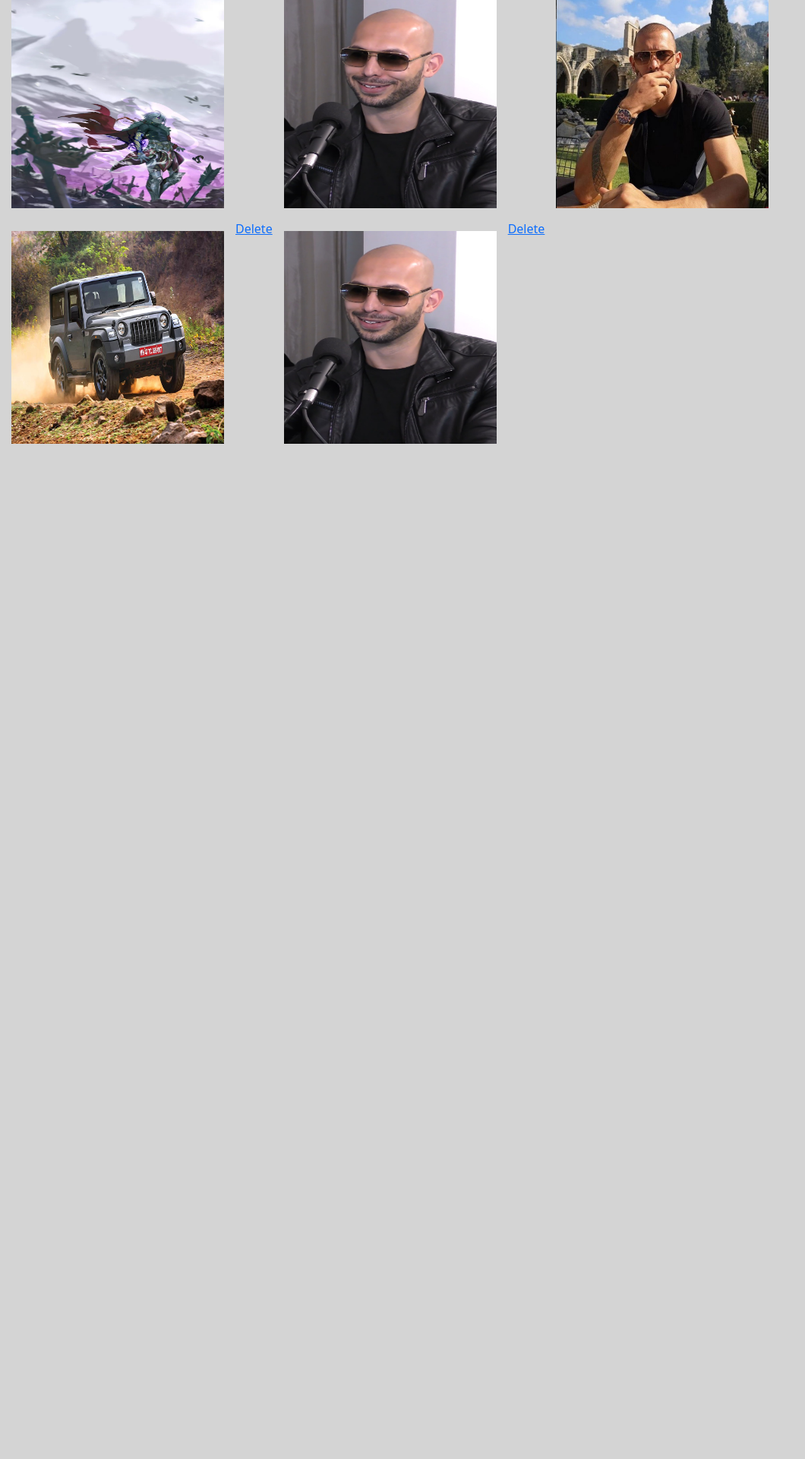
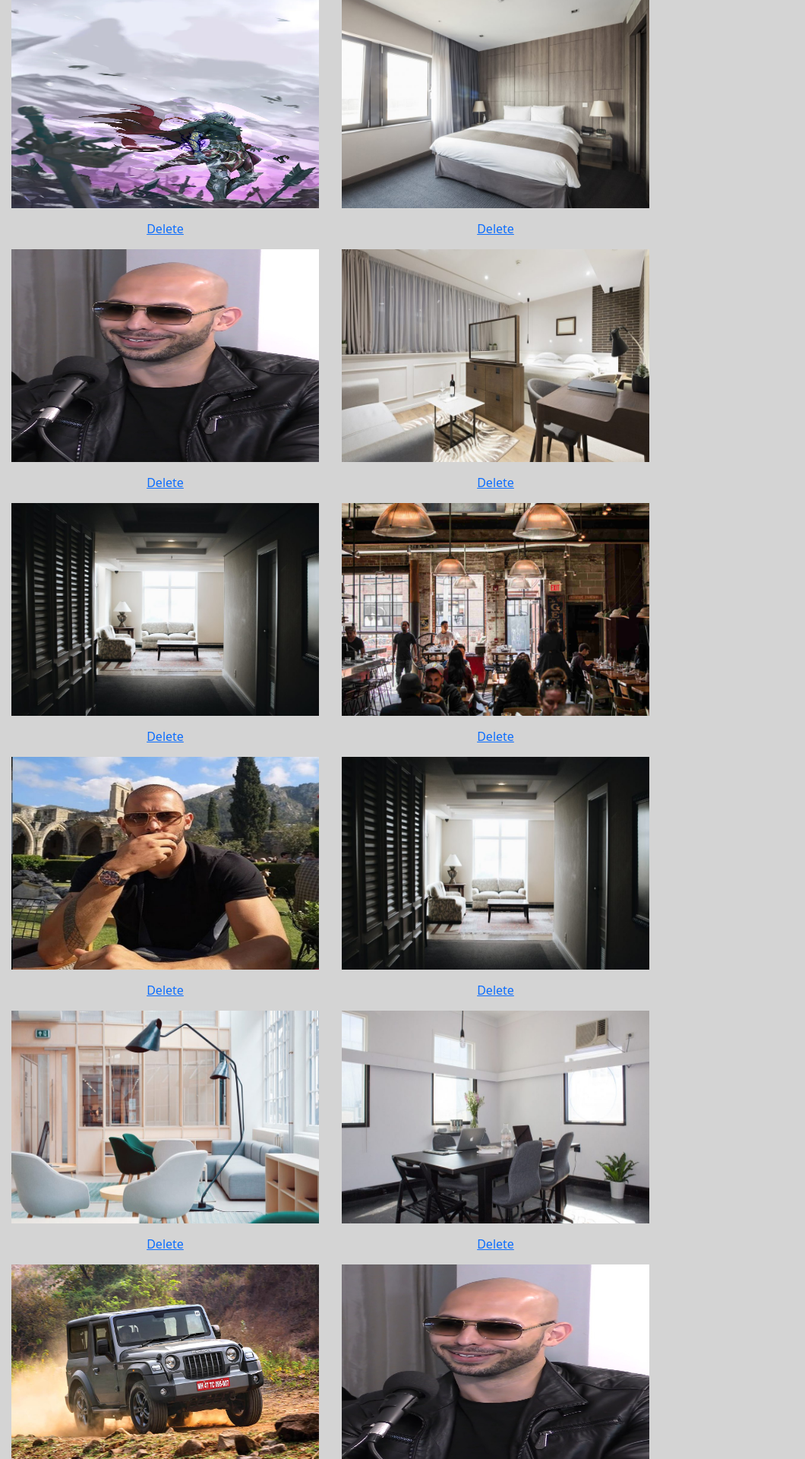
Before and after one commit to X-Tzer/php-project-bernhardt, a PHP site: page /gallery.php in a window 1280 px wide. Shown: the part 127-2047 px from the top of the page at 76% size, without its empty margins (0-1060 px from the left). Before the commit the page ends 711 px from the top, so only its background shows below. Run offline with PHP 8.4, Linux system fonts and the light colour scheme; a user stored in the database is signed in; data comes from the database, SQL or seed files in the repository; some web fonts are replaced.

Commit message:
Third version

```diff
--- a/gallery.php
+++ b/gallery.php
@@ -7,9 +7,15 @@ include "header.php";
         justify-content: row;
         flex-wrap: wrap;
     }
+
     section img {
         margin: 5px;
         padding: 10px;
+    }
+    .photos{
+        display: flex;
+        flex-direction: column;
+        align-items: center;
     }
 </style>
 <?php
@@ -25,14 +31,17 @@ $dir = opendir("images");
             if ($file == '.' || $file == '..') {
                 continue;
             }
-    ?>
-            <img src="../images/<?php echo $file ?>" height="300x" width="300px" />
-            <?php
-            if ($rou["role"] == 1) {
-            ?>
-                <a href="filedelete.php?filename=<?php echo $file; ?>">Delete</a>
+    ?><div class="photos">
+                <img src="images/<?php echo $file ?>" height="300x" width="425px" />
+                <?php
+                if ($rou["role"] == 1) {
+                ?>
+                    <a href="filedelete.php?filename=<?php echo $file; ?>">Delete</a>
+                <?php
+                }
+                ?>
+            </div>
     <?php
-            }
         }
     }
     ?>
--- a/gallery2.php
+++ b/gallery2.php
@@ -14,8 +14,7 @@
         }
 
         section img {
-            margin: 5px;
-            padding: 10px;
+            padding: 8px;
         }
     </style>
 </head>
@@ -24,6 +23,7 @@
     <?php
     $dir = opendir("images");
     ?>
+    <a href="home.php">Home</a>
     <section>
         <?php
         while (($file = readdir($dir)) !== false) {
@@ -31,7 +31,7 @@
                 continue;
             }
         ?>
-            <img src="images/<?php echo $file ?>" height="300x" width="300px" />
+            <img src="images/<?php echo $file ?>" height="300x" width="425px" />
         <?php
         }
         ?>
--- a/header.php
+++ b/header.php
@@ -31,7 +31,7 @@
   $r = admin_check($con);
 
   if (empty($u)) {
-    header("Location:form.php");
+    header("Location:login.php");
   }
   ?>
   <header>
@@ -44,6 +44,9 @@
           </button>
           <div class="collapse navbar-collapse" id="navbarScroll">
             <ul class="navbar-nav me-auto my-2 my-lg-0 navbar-nav-scroll" style="--bs-scroll-height: 100px">
+            <li class="nav-item">
+                <a class="nav-link" href="home.php">Home</a>
+              </li>
             <li class="nav-item">
                 <a class="nav-link" href="welcome.php">Welcome</a>
               </li>
--- a/login.php
+++ b/login.php
@@ -26,7 +26,7 @@
             </div>
             <input type="submit" value="Login" />
             <div class="signup_link">
-                Not a member? <a href="register.php">Register Now</a>
+                Not a member? <a href="register.php">Register Now</a> or <a href="home.php">Home</a>
             </div>
         </form>
     </div>
```
Also changed, not shown: home.php (+30 -2 lines), images/image1.jpeg (added), images/image2.jpeg (added), images/image3.jpeg (added), images/image4.jpeg (added), images/image5.jpeg (added), images/image6.jpeg (added), images/slider-1.jpeg (added), images/slider-2.jpg (added), images/slider-3.jpeg (added).
